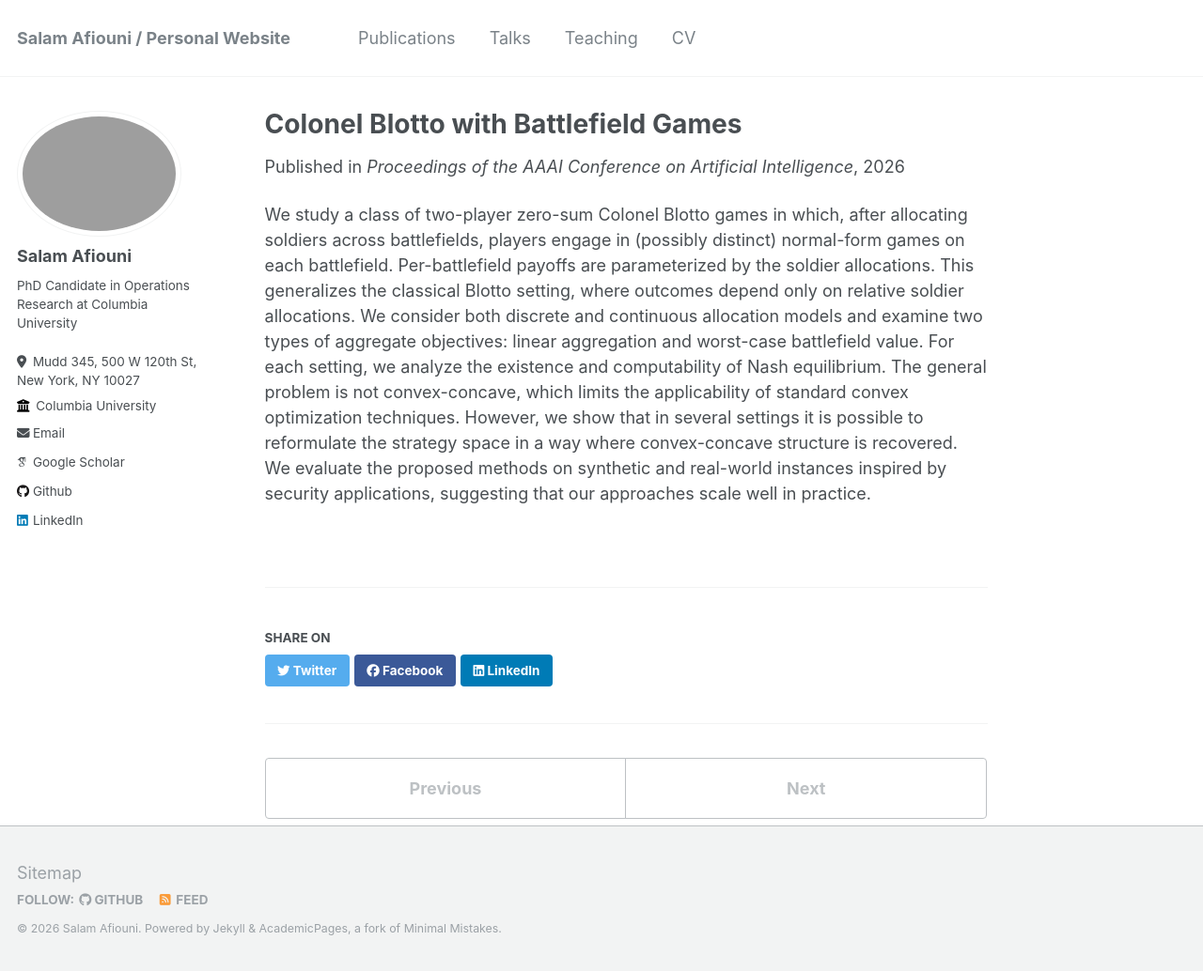
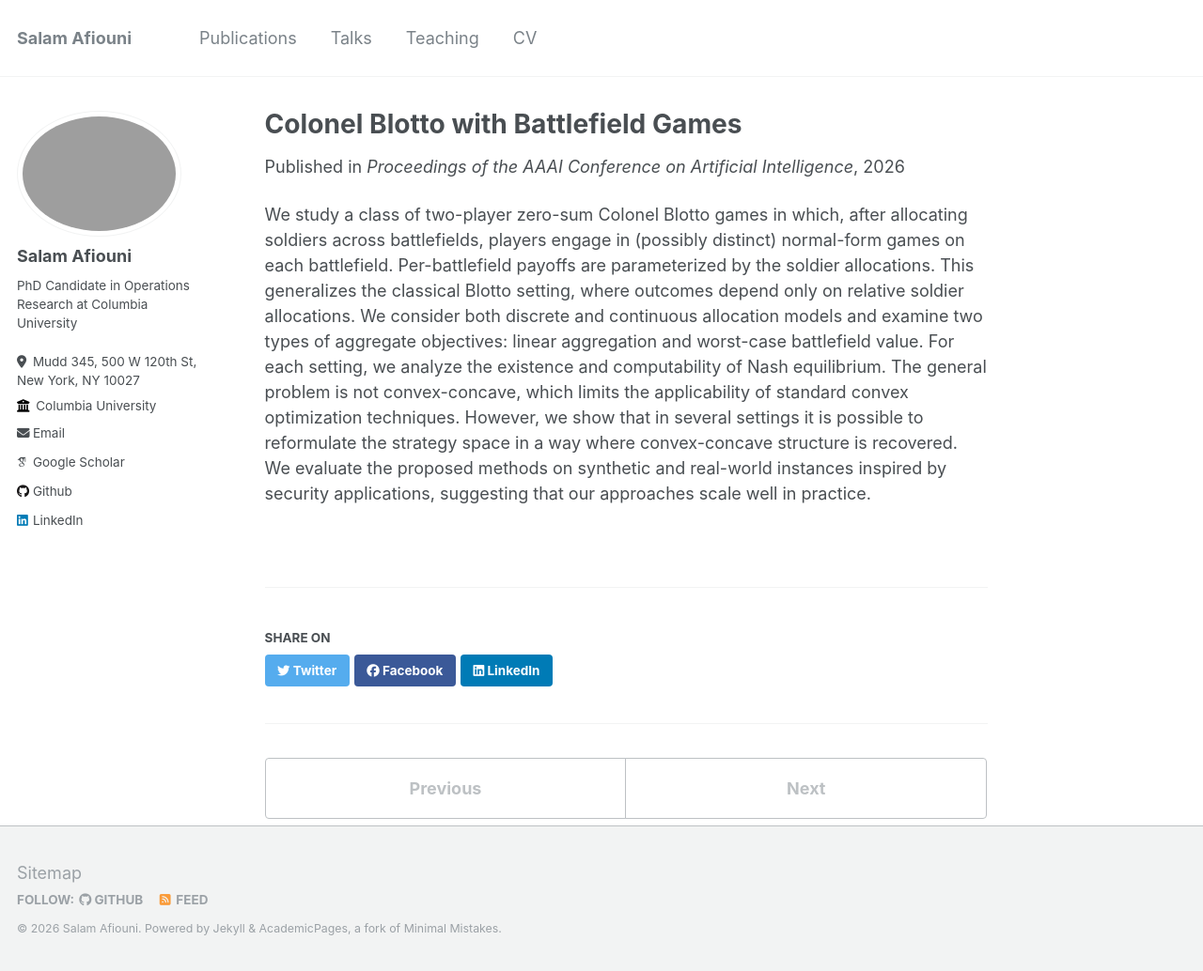
Before and after one commit to sal-af/sal-af.github.io, a Jekyll site: the page built from _publications/2026-01-22-colonel-blotto.md, in a window 1280 px wide and 1034 px high. Shown: the whole window at 94% size. Built offline with Jekyll 4.4.1, drawn with Linux system fonts in a browser that asks for light colours; some web fonts are replaced.

Commit message:
news-update

```diff
--- a/_config.yml
+++ b/_config.yml
@@ -8,7 +8,7 @@
 
 # Basic Site Settings
 locale                   : "en-US"
-title                    : "Salam Afiouni / Personal Website"
+title                    : "Salam Afiouni"
 title_separator          : "-"
 name                     : &name "Salam Afiouni"
 description              : &description "PhD Candidate at Columbia University in Industrial Engineering and Operations Research (IEOR)"
```
Also changed, not shown: _publications/2026-01-22-colonel-blotto.md (renamed from _publications/2026-22-01-colonel-blotto.md).
